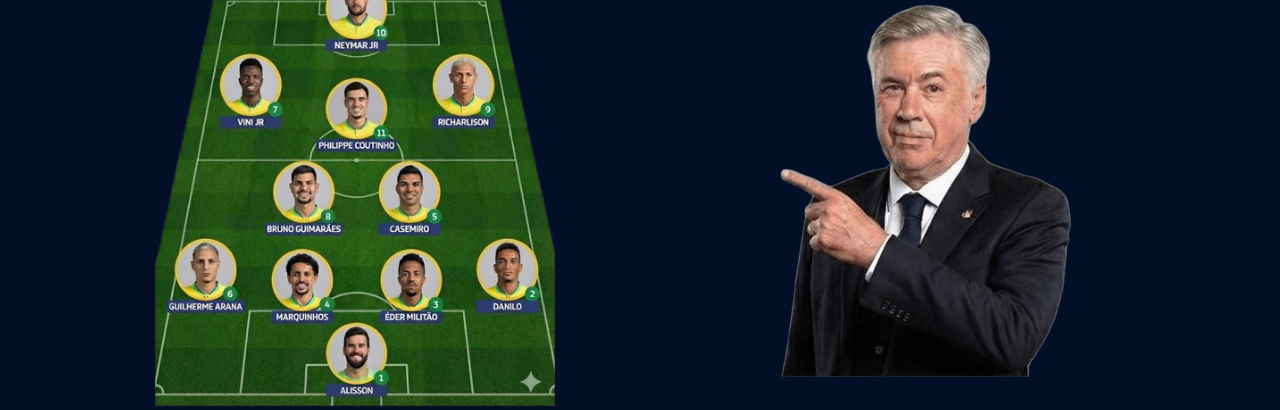
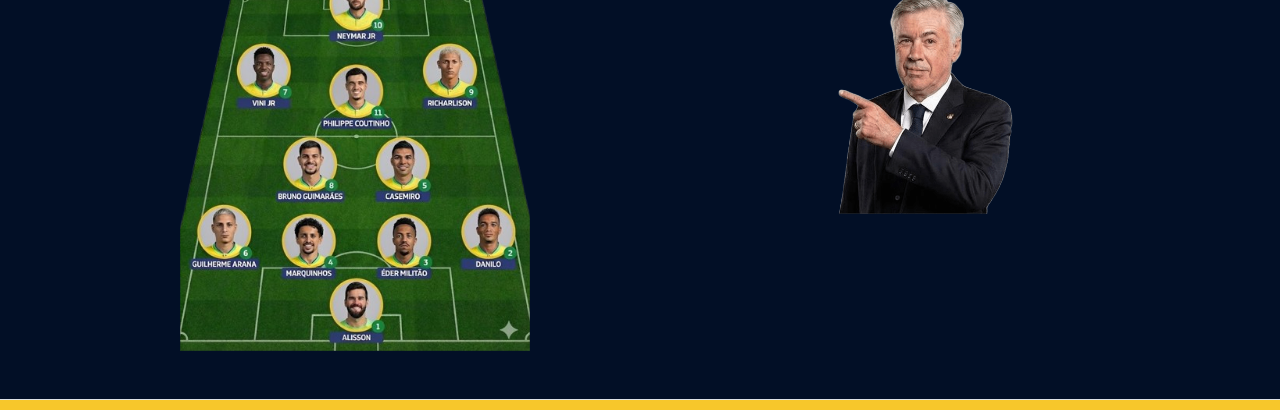
Before and after one commit to lhbecalli/Brazilian-national-team-call-up-in-BS, a plain HTML site: page index.html in a window 1280 px wide. Shown: the part 1194-1604 px from the top of the page. Drawn offline with nearby package versions, Linux system fonts and the light colour scheme; a web font is replaced by a local one.

Commit message:
Apllying responsive design to mobile and computer screens using CSS

```diff
--- a/style.css
+++ b/style.css
@@ -223,14 +223,26 @@ section.position-relative {
 
 
  .ancelotti {
-    width: 100%;             /* Ocupa a largura da coluna */
-    max-width: 300px;        /* Limite para não ficar gigante no PC */
+    width: 60%;             /* Ocupa a largura da coluna */
+    max-width: 195px;        /* Limite para não ficar gigante no PC */
     height: auto;
     transition: transform 0.3s ease;
     display: block;
-    /* margin-left: 250px;  <-- REMOVA ISSO */
-    margin: 0 auto;         /* Centraliza se necessário */
+    margin: 0 auto;
+    margin-top: -150px !important;
+
 }
+
+/* ====================== Força subida da imagem do Ancelotti no mobile ====================== */
+@media (max-width: 768px) {
+    .ancelotti {
+        display: block !important;
+        margin-top: -80px !important;
+        margin-left: auto !important;
+        margin-right: auto !important;
+    }
+}
+
 
 .escalacao {
     width: 100%;
@@ -238,9 +250,39 @@ section.position-relative {
     height: auto;
     transition: transform 0.3s ease;
     display: block;
-    /* margin-left: 100px !important; <-- REMOVA ISSO */
     margin: 0 auto;
 }
+@media (min-width: 769px) {
+    .escalacao {
+        margin-left: 300px; /* ajusta para mover mais para a direita */
+        /* ou margin-right: 50px; para mover para a esquerda */
+    }
+    .ancelotti{
+      margin-left: 150px;
+    }
+}
+
+/* ====================== AJUSTE IPAD ====================== */
+@media (min-width: 768px) and (max-width: 1366px) {
+    .ancelotti {
+        width: 50% !important;      /* Ajuste proporcional */
+        max-width: 180px;           /* Limite máximo */
+        margin-left: auto !important;
+        margin-right: auto !important;
+        margin-top: -120px !important;       /* Mantém subida da imagem */
+        display: block !important;
+    }
+
+    .escalacao {
+        width: 90%;                 /* Ajuste proporcional */
+        max-width: 350px;
+        margin-left: auto !important;
+        margin-right: auto !important;
+        margin-top: 0;
+        display: block;
+    }
+}
+
 
 /* Efeito de Zoom */
 .ancelotti:hover, .escalacao:hover {
```
